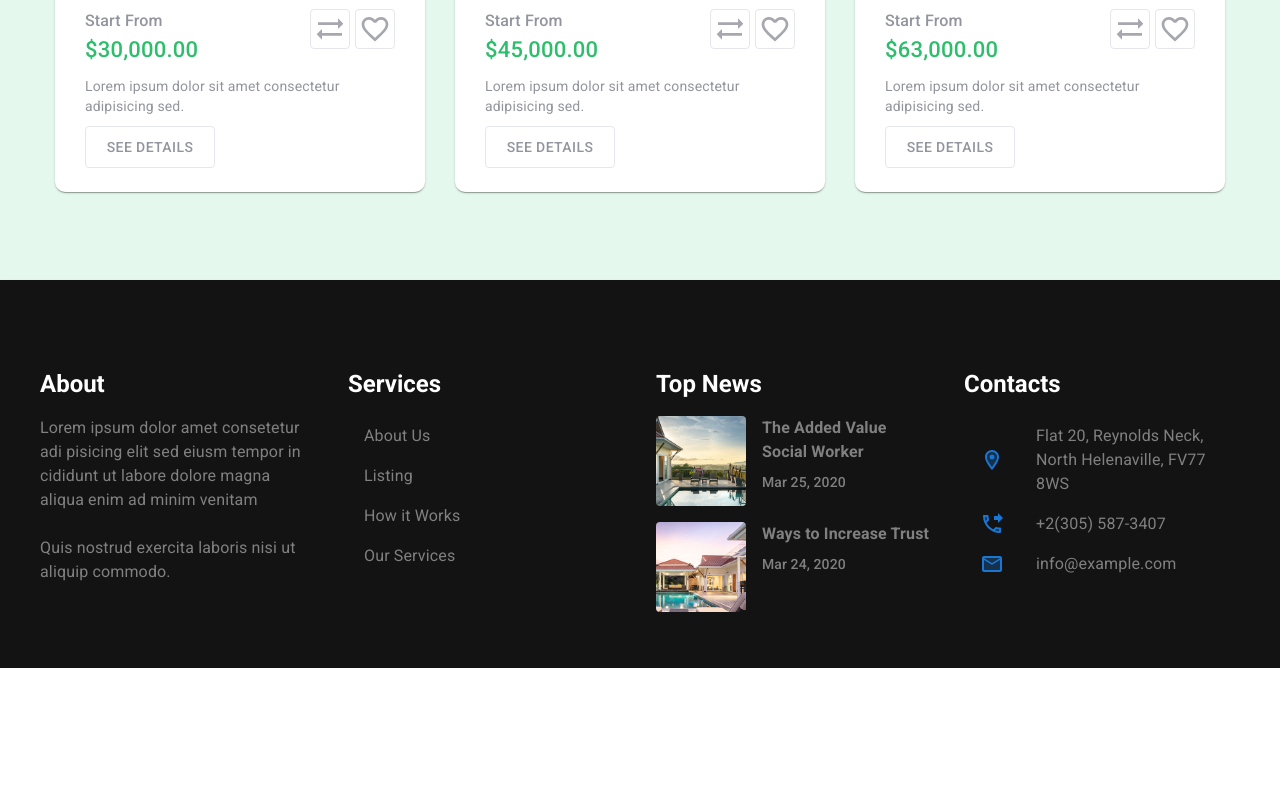
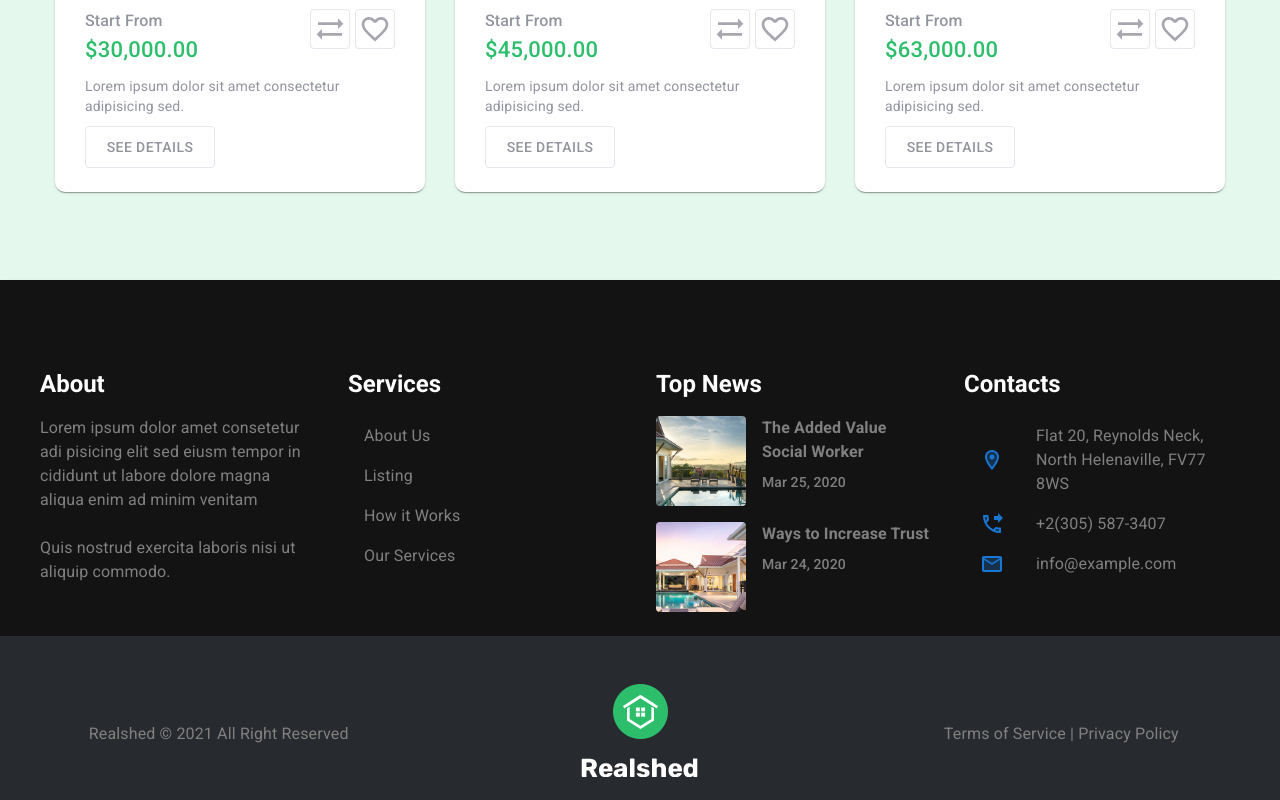
Before and after one commit to RiyaadHossain/Hoteltastic-Client, a React (Create React App) app: page / in a window 1280 px wide. Shown: the part 1311-2111 px from the top of the page. Before the commit the page ends 1979 px from the top, so only its background shows below. Built offline with nearby package versions, Linux system fonts and the light colour scheme.

Commit message:
footer design completed

```diff
--- a/src/Components/Footer.jsx
+++ b/src/Components/Footer.jsx
@@ -12,6 +12,7 @@ import LocationOnTwoToneIcon from "@mui/icons-material/LocationOnTwoTone";
 import React from "react";
 import FooterImg1 from "../Assets/Image/feature-1.jpg";
 import FooterImg2 from "../Assets/Image/feature-2.jpg";
+import FooterLogo from "../Assets/Icon/footer-logo.png";
 import styled from "@emotion/styled";
 
 const Img = styled("img")({
@@ -72,11 +73,11 @@ const Footer = () => {
             <Box display="flex">
               <Img src={FooterImg1} />
               <Box ml={2}>
-                <Typography  color="GrayText" fontWeight="bold" >
+                <Typography color="GrayText" fontWeight="bold">
                   The Added Value Social Worker
                 </Typography>
                 <Typography mt={1} variant="subtitle2" color="GrayText">
-                Mar 25, 2020
+                  Mar 25, 2020
                 </Typography>
               </Box>
             </Box>
@@ -85,11 +86,11 @@ const Footer = () => {
             <Box display="flex">
               <Img src={FooterImg2} />
               <Box ml={2}>
-                <Typography  color="GrayText" fontWeight="bold" >
-                Ways to Increase Trust
+                <Typography color="GrayText" fontWeight="bold">
+                  Ways to Increase Trust
                 </Typography>
                 <Typography mt={1} variant="subtitle2" color="GrayText">
-                Mar 24, 2020
+                  Mar 24, 2020
                 </Typography>
               </Box>
             </Box>
@@ -123,6 +124,30 @@ const Footer = () => {
           </ListItem>
         </Grid>
       </Grid>
+      <Grid
+        bgcolor="#272a2f"
+        textAlign="center"
+        color="white"
+        px={3}
+        py={2}
+        container
+        spacing={4}
+        alignItems='center'
+      >
+        <Grid item xs={12} md={4}>
+          <Typography color="GrayText" variant="subtitle1">
+            Realshed © 2021 All Right Reserved
+          </Typography>
+        </Grid>
+        <Grid item xs={12} md={4}>
+          <img alt="footer-logo" src={FooterLogo} />
+        </Grid>
+        <Grid item xs={12} md={4}>
+          <Typography color="GrayText" variant="subtitle1">
+            Terms of Service | Privacy Policy
+          </Typography>
+        </Grid>
+      </Grid>
     </Paper>
   );
 };
--- a/src/Pages/Home/Banner.jsx
+++ b/src/Pages/Home/Banner.jsx
@@ -5,7 +5,7 @@ import BannerImg from "../../Assets/Image/banner-1.jpg";
 
 const useStyles = makeStyles((theme) => ({
   root: {
-    height: `calc(80vh)`,
+    minHeight: `calc(80vh)`,
     background: `rgba(4, 59, 100, .55) url(${BannerImg}) no-repeat bottom center`,
     backgroundSize: "cover",
     backgroundBlendMode: "overlay",
```
Also changed, not shown: src/Assets/Icon/footer-logo.png (added).
